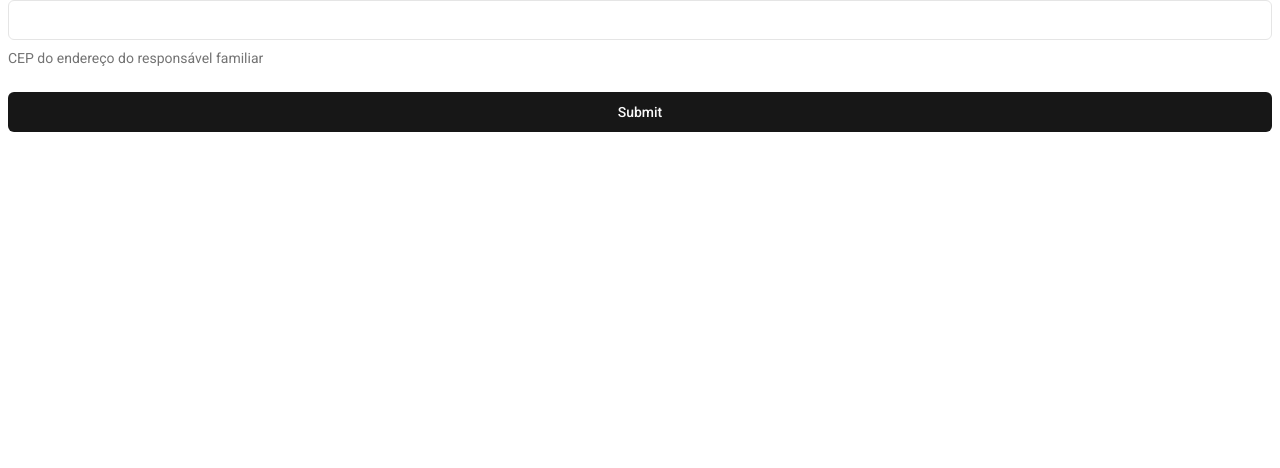
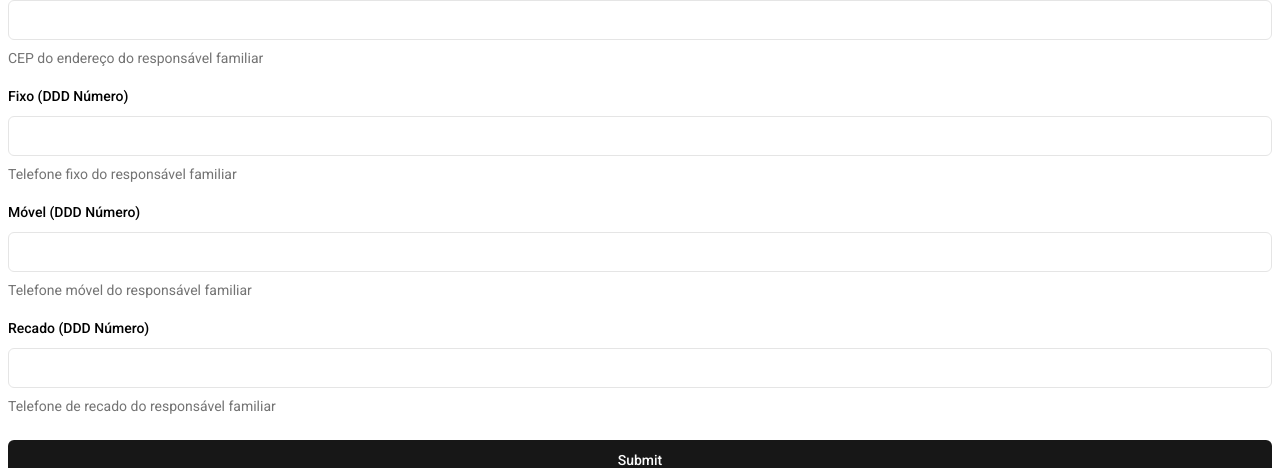
Before and after one commit to joaopedroaat/cadastro-semhab, a React (Vite) app: page / in a window 1280 px wide. Shown: the part 2560-3028 px from the top of the page. Before the commit the page ends 2700 px from the top, so only its background shows below. Built offline with nearby package versions, Linux system fonts and the light colour scheme; no server answers.

Commit message:
Add Contact Fields

```diff
--- a/src/App.tsx
+++ b/src/App.tsx
@@ -24,6 +24,9 @@ import { AddressCountyField } from "./components/fields/AddressCountyField";
 import { AddressFUField } from "./components/fields/AddressFUField";
 import { AddressCEPField } from "./components/fields/AddressCEPField";
 import { AddressComplementField } from "./components/fields/AddressComplementField";
+import { ContactLandline } from "./components/fields/ContactLandline";
+import { ContactMobile } from "./components/fields/ContactMobile";
+import { ContactVoicemail } from "./components/fields/ContactVoicemail";
 
 export function App() {
   const { form } = useContext(FormContext);
@@ -67,6 +70,9 @@ export function App() {
             <AddressFUField />
             <AddressCountyField />
             <AddressCEPField />
+            <ContactLandline />
+            <ContactMobile />
+            <ContactVoicemail />
             <Button className="mt-2" type="submit">
               Submit
             </Button>
--- /dev/null
+++ b/src/components/fields/ContactLandline.tsx
@@ -0,0 +1,33 @@
+import { useContext } from "react";
+import {
+  FormControl,
+  FormDescription,
+  FormField,
+  FormItem,
+  FormLabel,
+  FormMessage,
+} from "../ui/form";
+import { Input } from "../ui/input";
+import { FormContext } from "@/contexts/FormContext";
+
+export function ContactLandline() {
+  const { form } = useContext(FormContext);
+  return (
+    <FormField
+      control={form.control}
+      name="contact.landline"
+      render={({ field }) => (
+        <FormItem>
+          <FormLabel>Fixo (DDD Número)</FormLabel>
+          <FormControl>
+            <Input {...field} />
+          </FormControl>
+          <FormDescription>
+            Telefone fixo do responsável familiar
+          </FormDescription>
+          <FormMessage />
+        </FormItem>
+      )}
+    />
+  );
+}
--- /dev/null
+++ b/src/components/fields/ContactMobile.tsx
@@ -0,0 +1,33 @@
+import { useContext } from "react";
+import {
+  FormControl,
+  FormDescription,
+  FormField,
+  FormItem,
+  FormLabel,
+  FormMessage,
+} from "../ui/form";
+import { Input } from "../ui/input";
+import { FormContext } from "@/contexts/FormContext";
+
+export function ContactMobile() {
+  const { form } = useContext(FormContext);
+  return (
+    <FormField
+      control={form.control}
+      name="contact.mobile"
+      render={({ field }) => (
+        <FormItem>
+          <FormLabel>Móvel (DDD Número)</FormLabel>
+          <FormControl>
+            <Input {...field} />
+          </FormControl>
+          <FormDescription>
+            Telefone móvel do responsável familiar
+          </FormDescription>
+          <FormMessage />
+        </FormItem>
+      )}
+    />
+  );
+}
--- /dev/null
+++ b/src/components/fields/ContactVoicemail.tsx
@@ -0,0 +1,33 @@
+import { useContext } from "react";
+import {
+  FormControl,
+  FormDescription,
+  FormField,
+  FormItem,
+  FormLabel,
+  FormMessage,
+} from "../ui/form";
+import { Input } from "../ui/input";
+import { FormContext } from "@/contexts/FormContext";
+
+export function ContactVoicemail() {
+  const { form } = useContext(FormContext);
+  return (
+    <FormField
+      control={form.control}
+      name="contact.voicemail"
+      render={({ field }) => (
+        <FormItem>
+          <FormLabel>Recado (DDD Número)</FormLabel>
+          <FormControl>
+            <Input {...field} />
+          </FormControl>
+          <FormDescription>
+            Telefone de recado do responsável familiar
+          </FormDescription>
+          <FormMessage />
+        </FormItem>
+      )}
+    />
+  );
+}
--- a/src/contexts/FormContext.tsx
+++ b/src/contexts/FormContext.tsx
@@ -45,6 +45,11 @@ const FormSchema = z.object({
     county: z.string(),
     FU: z.string(),
     CEP: z.string().refine(val => isNumericString(val), { message: "Deve conter apenas números" })
+  }),
+  contact: z.object({
+    landline: z.string().optional(),
+    mobile: z.string().optional(),
+    voicemail: z.string().optional()
   })
 });
 
```
